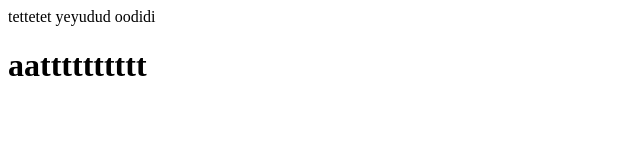
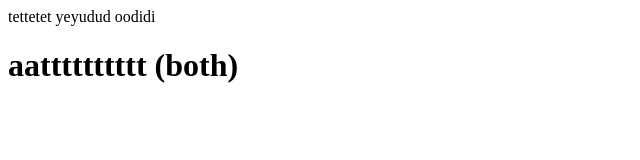
Before and after one commit to Asp2591/demo-of-git-, a plain HTML site: page index.html in a window 1280 px wide. Shown: the whole page, without its empty margins (0-640 px from the left). Drawn offline with Linux system fonts and the light colour scheme.

Commit message:
added both

```diff
--- a/index.html
+++ b/index.html
@@ -1,2 +1,2 @@
 <p>tettetet yeyudud oodidi</p>
-<h1>aatttttttttt</h1>
+<h1>aatttttttttt (both)</h1>
```
